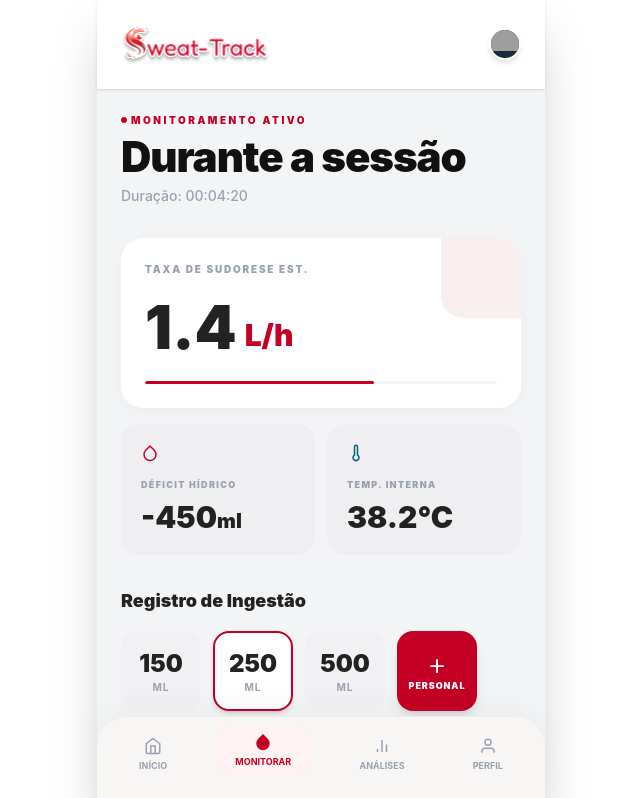
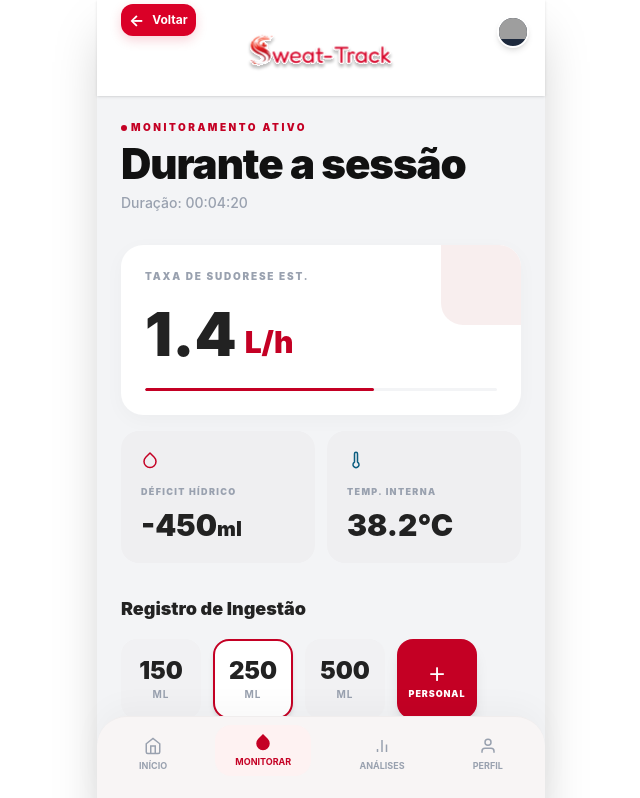
Before and after one commit to nikolasfunke/SweatTrack, a React (Vite) app in the folder frontend/: page /DuranteSessao in a window 1280 px wide. Shown: the top 798 px of the page, without its empty margins (319-959 px from the left). Built offline with nearby package versions, Linux system fonts and the light colour scheme; grey boxes are pictures that could not be loaded.

Commit message:
feat: adiciona botão voltar e funcionalidade para botão Nova Sessao

```diff
--- a/frontend/src/pages/Dashboard.jsx
+++ b/frontend/src/pages/Dashboard.jsx
@@ -1,5 +1,6 @@
 import React from "react";
 import { motion } from "framer-motion";
+import { useNavigate } from "react-router-dom";
 import logoFull from "../assets/logo_sweatTrack.svg";
 import Navbar from "../components/Navbar";
 import Header from "../components/Header";
@@ -96,6 +97,7 @@ function SessionCard({ icon, title, date, duration, intensity, intensityColor })
 
 // ── Main Component ───────────────────────────────────────────────
 function Dashboard() {
+  const navigate = useNavigate();
   const sessions = [
     {
       icon: <RunnerIcon color="#c0392b" />,
--- a/frontend/src/pages/DuranteSessao.jsx
+++ b/frontend/src/pages/DuranteSessao.jsx
@@ -1,11 +1,13 @@
 import React, { useState, useEffect } from 'react';
+import { useNavigate } from "react-router-dom";
 import logoFull from "../assets/logo_sweatTrack.svg";
 import Navbar from "../components/Navbar";
-import Header from "../components/Header";
 
 function DuranteSessao() {
 
-const [tempo, setTempo] = useState(255);
+	const navigate = useNavigate();
+
+	const [tempo, setTempo] = useState(255);
 const [ingestaoSelecionada, setIngestaoSelecionada] = useState(250);
 
 const [mostrarModal, setMostrarModal] = useState(false);
@@ -37,7 +39,27 @@ return (
 
 <div className="min-h-screen bg-[#F3F4F6] font-sans pb-24 max-w-md mx-auto relative shadow-2xl">
 
-<Header/>
+<header className="relative flex items-center justify-center p-6 bg-white shadow-sm h-24">
+
+	<img src={logoFull} width={150} height={150} className="absolute left-1/2 transform -translate-x-1/2 translate-y-1" />
+
+	<button
+		type="button"
+		onClick={() => navigate("/PreSessao")}
+		className="absolute left-6 top-1 flex items-center gap-2 px-2 py-1 rounded-xl bg-[#DA0027] text-white text-xs font-bold shadow-[0_4px_12px_rgba(218,0,39,0.18)] hover:bg-red-700"
+	>
+		<span className="text-base">←</span>
+		<span className="hidden sm:inline">Voltar</span>
+	</button>
+
+	<div className="absolute right-4 top-4 w-8 h-8 rounded-full bg-slate-800 border-2 border-white shadow-md overflow-hidden">
+		<img
+			src="https://api.dicebear.com/7.x/avataaars/svg?seed=Felix"
+			alt="User"
+		/>
+	</div>
+
+</header>
 
 {/* TITULO */}
 <div className="px-6 pt-6">
```
